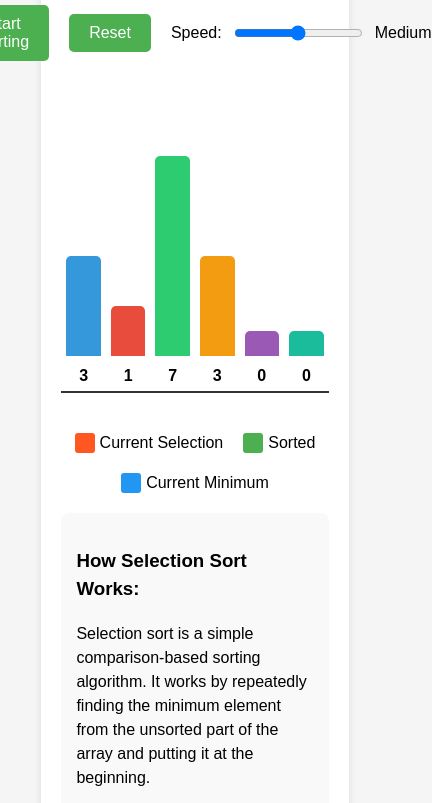
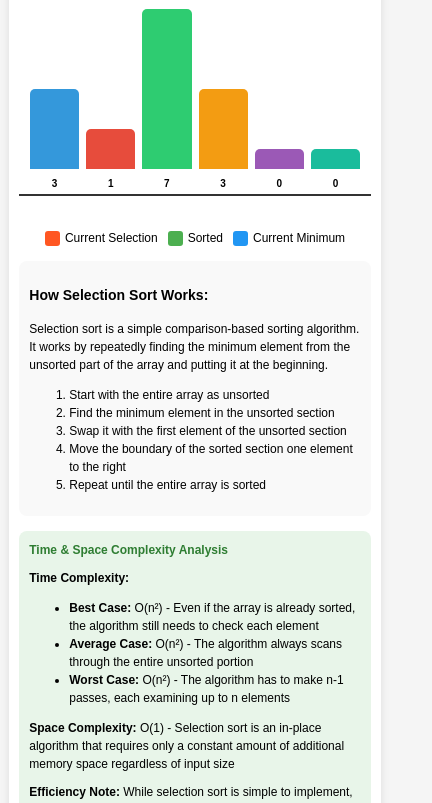
Before and after one commit to mdya94812/selection-sort, a plain HTML site: page index.html in a window 390 px wide. Shown: the part 158-961 px from the top of the page, 432 px wide, since content can reach past the window. Drawn offline with Linux system fonts and the light colour scheme.

Commit message:
Update index.html

```diff
--- a/index.html
+++ b/index.html
@@ -11,41 +11,46 @@
             flex-direction: column;
             align-items: center;
             background-color: #f5f5f5;
-            padding: 20px;
+            padding: 10px;
+            margin: 0;
         }
 
         .container {
             display: flex;
             flex-direction: column;
             align-items: center;
-            width: 80%;
+            width: 95%;
             max-width: 800px;
             background-color: white;
             border-radius: 10px;
-            padding: 20px;
+            padding: 15px;
             box-shadow: 0 4px 8px rgba(0, 0, 0, 0.1);
         }
 
         h1 {
             color: #333;
-            margin-bottom: 20px;
+            margin-bottom: 15px;
+            text-align: center;
+            font-size: 1.8rem;
         }
 
         .controls {
             display: flex;
-            gap: 20px;
-            margin-bottom: 30px;
+            gap: 10px;
+            margin-bottom: 20px;
             align-items: center;
+            flex-wrap: wrap;
+            justify-content: center;
         }
 
         button {
-            padding: 10px 20px;
+            padding: 8px 16px;
             background-color: #4CAF50;
             border: none;
             color: white;
             border-radius: 5px;
             cursor: pointer;
-            font-size: 16px;
+            font-size: 14px;
             transition: background-color 0.3s;
         }
 
@@ -61,14 +66,16 @@
         .speed-control {
             display: flex;
             align-items: center;
-            gap: 10px;
+            gap: 5px;
+            flex-wrap: wrap;
+            justify-content: center;
         }
 
         .visualization {
             display: flex;
             justify-content: center;
             align-items: flex-end;
-            height: 300px;
+            height: 250px;
             width: 100%;
             position: relative;
             border-bottom: 2px solid #333;
@@ -76,8 +83,8 @@
         }
 
         .bar {
-            margin: 0 5px;
-            width: 50px;
+            margin: 0 1%;
+            width: 14%;
             display: flex;
             flex-direction: column;
             align-items: center;
@@ -86,8 +93,8 @@
         }
 
         .bar-value {
-            height: 30px;
-            width: 30px;
+            height: 25px;
+            width: 25px;
             display: flex;
             justify-content: center;
             align-items: center;
@@ -95,6 +102,7 @@
             border-radius: 50%;
             margin-top: 5px;
             font-weight: bold;
+            font-size: 12px;
         }
 
         .bar-rect {
@@ -105,37 +113,38 @@
 
         .arrow {
             position: absolute;
-            top: -50px;
+            top: -40px;
             left: 50%;
             transform: translateX(-50%);
-            font-size: 24px;
+            font-size: 20px;
             color: #ff5722;
             animation: bounce 0.5s infinite alternate;
             display: none;
         }
 
         @keyframes bounce {
-            from { top: -50px; }
-            to { top: -40px; }
+            from { top: -40px; }
+            to { top: -30px; }
         }
 
         .legend {
             display: flex;
             flex-wrap: wrap;
             justify-content: center;
-            gap: 20px;
-            margin-top: 20px;
+            gap: 10px;
+            margin-top: 15px;
         }
 
         .legend-item {
             display: flex;
             align-items: center;
             gap: 5px;
+            font-size: 14px;
         }
 
         .legend-color {
-            width: 20px;
-            height: 20px;
+            width: 15px;
+            height: 15px;
             border-radius: 3px;
         }
 
@@ -143,8 +152,88 @@
             background-color: #f9f9f9;
             padding: 15px;
             border-radius: 8px;
-            margin-top: 20px;
+            margin-top: 15px;
             line-height: 1.5;
+            font-size: 14px;
+        }
+
+        .complexity {
+            background-color: #e8f5e9;
+            padding: 15px;
+            border-radius: 8px;
+            margin-top: 15px;
+            line-height: 1.5;
+        }
+
+        .complexity-title {
+            font-weight: bold;
+            color: #2e7d32;
+            margin-bottom: 10px;
+        }
+
+        .complexity-item {
+            margin-bottom: 10px;
+        }
+
+        /* Media Queries for Responsiveness */
+        @media (max-width: 768px) {
+            h1 {
+                font-size: 1.5rem;
+            }
+
+            .controls {
+                gap: 8px;
+            }
+
+            .visualization {
+                height: 200px;
+            }
+
+            .description, .complexity {
+                padding: 12px;
+                font-size: 13px;
+            }
+
+            .bar-value {
+                height: 20px;
+                width: 20px;
+                font-size: 10px;
+            }
+        }
+
+        @media (max-width: 480px) {
+            .container {
+                padding: 10px;
+            }
+
+            h1 {
+                font-size: 1.3rem;
+                margin-bottom: 10px;
+            }
+
+            button {
+                padding: 6px 12px;
+                font-size: 12px;
+            }
+
+            .speed-control {
+                width: 100%;
+                justify-content: center;
+                margin-top: 10px;
+            }
+
+            .bar {
+                margin: 0 1%;
+            }
+
+            .legend-item {
+                font-size: 12px;
+            }
+
+            .description, .complexity {
+                font-size: 12px;
+                padding: 10px;
+            }
         }
     </style>
 </head>
@@ -189,6 +278,27 @@
                 <li>Move the boundary of the sorted section one element to the right</li>
                 <li>Repeat until the entire array is sorted</li>
             </ol>
+        </div>
+
+        <div class="complexity">
+            <div class="complexity-title">Time & Space Complexity Analysis</div>
+
+            <div class="complexity-item">
+                <strong>Time Complexity:</strong>
+                <ul>
+                    <li><strong>Best Case:</strong> O(n²) - Even if the array is already sorted, the algorithm still needs to check each element</li>
+                    <li><strong>Average Case:</strong> O(n²) - The algorithm always scans through the entire unsorted portion</li>
+                    <li><strong>Worst Case:</strong> O(n²) - The algorithm has to make n-1 passes, each examining up to n elements</li>
+                </ul>
+            </div>
+
+            <div class="complexity-item">
+                <strong>Space Complexity:</strong> O(1) - Selection sort is an in-place algorithm that requires only a constant amount of additional memory space regardless of input size
+            </div>
+
+            <div class="complexity-item">
+                <strong>Efficiency Note:</strong> While selection sort is simple to implement, it is not efficient for large datasets compared to algorithms like QuickSort, MergeSort, or HeapSort. However, it performs well on small arrays and has the advantage of making the minimum possible number of swaps (n-1 in the worst case).
+            </div>
         </div>
     </div>
 
@@ -240,7 +350,7 @@
 
                 const barRect = document.createElement('div');
                 barRect.className = 'bar-rect';
-                barRect.style.height = `${(value + 1) * 25}px`; // +1 to ensure even 0 has some height
+                barRect.style.height = `${(value + 1) * 20}px`; // +1 to ensure even 0 has some height
                 barRect.style.backgroundColor = colors[index % colors.length];
 
                 const barValue = document.createElement('div');
```
